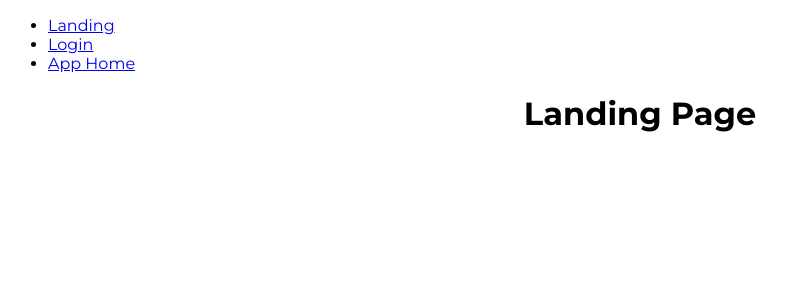
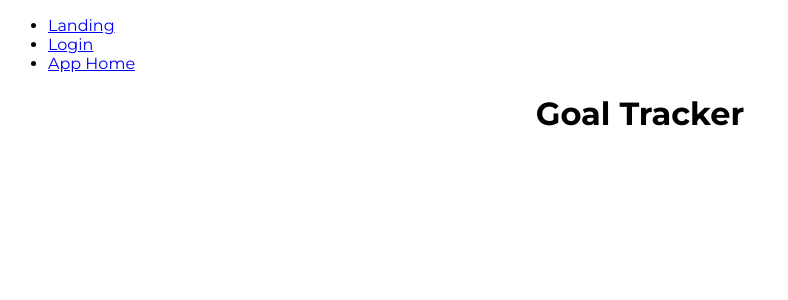
Before and after one commit to chingu-voyages/v22-bears-team-05, a Next.js app in the folder client/: page / in a window 1280 px wide. Shown: the top 300 px of the page, without its empty margins (0-788 px from the left). Built offline with nearby package versions, Linux system fonts and the light colour scheme.

Commit message:
Update index.tsx

```diff
--- a/client/pages/index.tsx
+++ b/client/pages/index.tsx
@@ -4,7 +4,7 @@ import App from '../components/App';
 
 const IndexPage: FunctionComponent = () => (
   <App>
-    <h1>Landing Page</h1>
+    <h1>Goal Tracker</h1>
   </App>
 );
 
```
